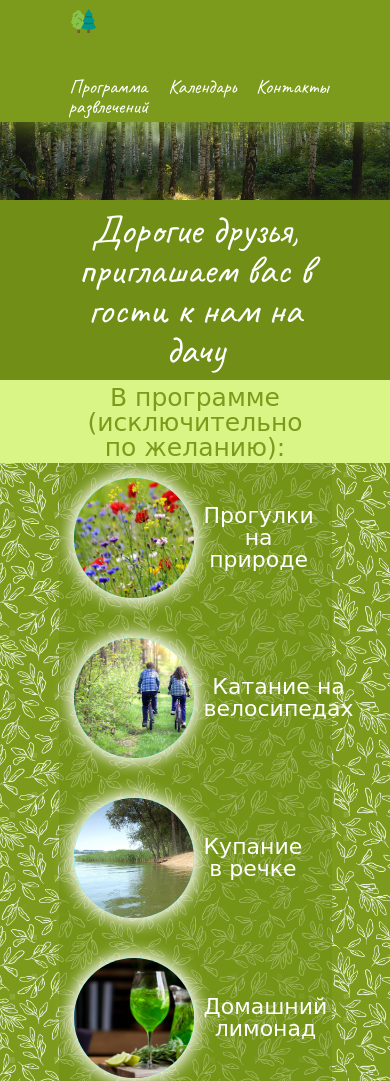
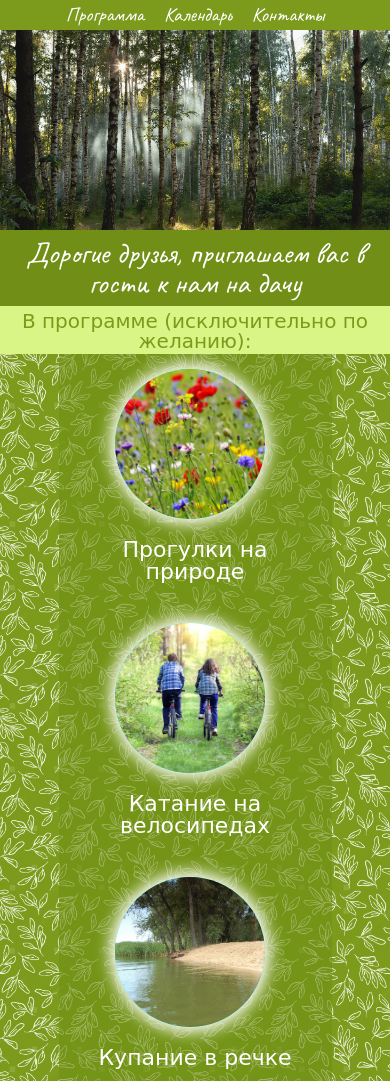
Before and after one commit to feoolga/jQuery, a plain HTML site: page index.html in a window 390 px wide. Shown: the top 1081 px of the page. Drawn offline with nearby package versions, Linux system fonts and the light colour scheme; no server answers; a web font is replaced by a local one.

Commit message:
Edit index.html and style.css

```diff
--- a/css/style.css
+++ b/css/style.css
@@ -2,14 +2,7 @@
 @import url('viget_weater.css');
 @import url('style_calendar.css');
 
-header{
-	position: fixed;
-	top:0;
-	left:0;
-}
-
 header,footer{
-	width: 100%;
 	background-color: rgb(124,155,28);
 }
 
@@ -25,8 +18,7 @@ nav{
 }
 
 .wrapper{
-	max-width: 100%;
-	min-height: 100%;
+	width: 100%;
 	font-family: 'Caveat', cursive;
 	font-size: 30px;
 	color: white;
@@ -34,7 +26,6 @@ nav{
 
 .container{
 	width: 65%;
-
 	margin: 0 auto;
 	text-align: center;
 	line-height: 1;
@@ -43,14 +34,19 @@ nav{
 .row{
 	display: flex;
 	justify-content: space-between;
+	align-items: center;
+}
+
+.list__row{
 	flex-wrap: wrap;
-	align-items: center;
-	gap: 40px 10px;
+	gap: 40px 40px;
+	justify-content: center;
+	align-items: start;
 }
 
 .col{
 	/* border: 1px solid red; */
-	flex: 0 0 30%;
+	width: 220px;
 }
 
 .nav-menu{
@@ -173,23 +169,29 @@ nav{
 
 .program-elem{
 	display: flex;
+	flex-direction: column;
 	justify-content: start;
 	align-items: center;
+	gap: 20px;
+		/* border: 1px solid black; */
 }
 
 .col-image{
 	flex-grow: 0;
 	flex-shrink: 0;
-    width: 120px;
-    height: 120px;
+    width: 150px;
+    height: 150px;
     border-radius: 50%;
     background-color: aqua;
     box-shadow: 0 0 15px 5px white;
 	overflow: hidden;
 	margin-right: 10px;
+	display: flex;
+	justify-content: center;
 }
 
 .col-image img{
+
     height: 100%;
 }
 
@@ -204,3 +206,52 @@ nav{
 .link{
 	font-size: 13px;
 }
+
+footer {
+	padding-bottom: 5px;
+}
+
+.contact span{
+	display: inline-block;
+		/* border: 1px solid black; */
+	margin: 2px 8px;
+	padding: 0;
+}
+
+@media screen and (max-width:425px){
+	.nav-menu .container {
+		width: 95%;
+	}
+
+	.logo {
+		display: none;
+	}
+
+	nav{
+		justify-content:space-between;
+		margin: 0 auto;
+	/* border: 1px solid black; */
+	}
+
+	.container{
+		width: 90%;
+	}
+
+	.title-text-dark{
+		padding: 8px 0;
+		font-size: 30px;
+	}
+
+	.title-text-light{
+		padding: 5px 0 3px;
+		font-size: 20px;
+	}
+
+	.contact span{
+		font-size: 22px;
+	}
+
+	footer .container {
+		width: 95%;
+	}
+}
--- a/index.html
+++ b/index.html
@@ -23,7 +23,7 @@
 					<div class="row">
 						<img class="logo" src="img/icons/icons8-лес-color-32.png" alt="">
 						<nav>
-							<div><a href="#programma">Программа развлечений</a></div>
+							<div><a href="#programma">Программа</a></div>
 							<div><a href="#сalendar">Календарь</a></div>
 							<div><a href="#phone">Контакты</a></div>
 						</nav>
@@ -46,7 +46,7 @@
 			<div class="programma">
 				<div class="list">
 					<div class="container">
-						<div class="row">
+						<div class="row list__row">
 							<div class="col program-elem">
 								<div class="col-image">
 									<img src='../img/list/1.jpg' alt="">
@@ -157,13 +157,17 @@
 			<div class="container">
 				<div id="phone" class="row">
 					<div>
-						<a href="tel:+79040421217">Александр 8 904-042-12-17</a>
+						<a href="tel:+79040421217" class="contact">
+							<span>Александр</span><span>8 904-042-12-17</span>
+						</a>
 					</div>
 					<div class="link">
 						<a target="_blank" href="https://icons8.com/icon/17593/лес">Лес</a> icon by <a target="_blank" href="https://icons8.com">Icons8</a>
 					</div>
 					<div>
-						<a href="tel:+79202994785">Ольга 8 920-299-47-85</a>
+						<a href="tel:+79202994785" class="contact">
+							<span>Ольга</span><span>8 920-299-47-85</span>
+						</a>
 					</div>
 				</div>
 			</div>
```
